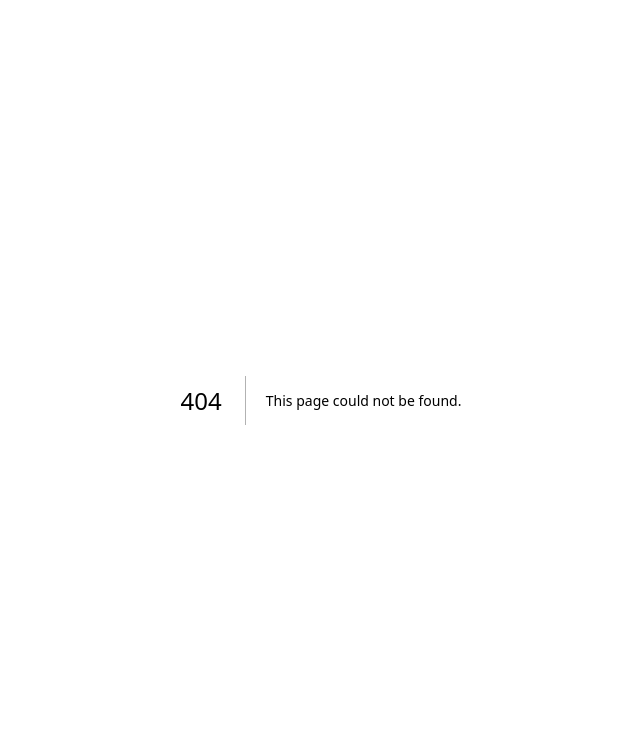
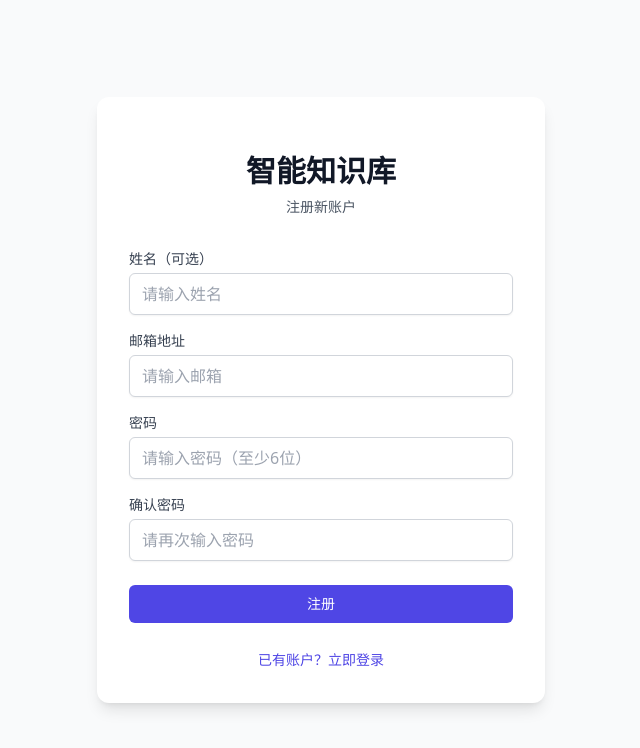
Before and after one commit to linzhang2024/Intelligent-Knowledge-Base, a Next.js app: page /register in a window 1280 px wide. Before the commit this address had no page. Shown: the top 748 px of the page, without its empty margins (319-959 px from the left). Built offline with nearby package versions, Linux system fonts and the light colour scheme.

Commit message:
feat(认证): 添加用户注册功能
- 新增注册页面及表单处理逻辑
- 在登录查询中排除已删除用户
- 更新中间件以处理注册相关路由
- 添加注册API路由到公开路径

```diff
--- a/src/app/api/auth/login/route.ts
+++ b/src/app/api/auth/login/route.ts
@@ -23,7 +23,7 @@ export async function POST(request: NextRequest) {
     }
 
     let user = await prisma.user.findUnique({
-      where: { email },
+      where: { email, deletedAt: null },
     });
 
     const isAdminEmail = email.toLowerCase().includes("admin");
--- /dev/null
+++ b/src/app/register/page.tsx
@@ -0,0 +1,172 @@
+"use client";
+
+import { useState } from "react";
+import { useRouter } from "next/navigation";
+import Link from "next/link";
+
+export default function RegisterPage() {
+  const [email, setEmail] = useState("");
+  const [password, setPassword] = useState("");
+  const [confirmPassword, setConfirmPassword] = useState("");
+  const [name, setName] = useState("");
+  const [isLoading, setIsLoading] = useState(false);
+  const [error, setError] = useState("");
+  const [success, setSuccess] = useState(false);
+  const router = useRouter();
+
+  const handleSubmit = async (e: React.FormEvent) => {
+    e.preventDefault();
+    setIsLoading(true);
+    setError("");
+
+    if (password !== confirmPassword) {
+      setError("两次输入的密码不一致");
+      setIsLoading(false);
+      return;
+    }
+
+    if (password.length < 6) {
+      setError("密码长度至少为6位");
+      setIsLoading(false);
+      return;
+    }
+
+    try {
+      const response = await fetch("/api/auth/login", {
+        method: "POST",
+        headers: {
+          "Content-Type": "application/json",
+        },
+        body: JSON.stringify({ email, password, name }),
+      });
+
+      const data = await response.json();
+
+      if (response.ok) {
+        setSuccess(true);
+        setTimeout(() => {
+          router.push("/login");
+        }, 2000);
+      } else if (response.status === 403 && data.message === "账号待审核，请联系管理员") {
+        setSuccess(true);
+        setError("注册成功！您的账号正在等待管理员审核，审核通过后即可登录。");
+      } else {
+        setError(data.message || "注册失败");
+      }
+    } catch (err) {
+      setError("网络错误，请稍后重试");
+    } finally {
+      setIsLoading(false);
+    }
+  };
+
+  return (
+    <div className="min-h-screen flex items-center justify-center bg-gray-50">
+      <div className="max-w-md w-full space-y-8 p-8 bg-white rounded-xl shadow-lg">
+        <div className="text-center">
+          <h2 className="mt-6 text-3xl font-bold text-gray-900">
+            智能知识库
+          </h2>
+          <p className="mt-2 text-sm text-gray-600">
+            注册新账户
+          </p>
+        </div>
+
+        {success && (
+          <div className="p-3 bg-green-50 border border-green-200 rounded-md text-sm text-green-700">
+            {error || "注册成功！正在跳转到登录页面..."}
+          </div>
+        )}
+
+        {error && !success && (
+          <div className="p-3 bg-red-50 border border-red-200 rounded-md text-sm text-red-700">
+            {error}
+          </div>
+        )}
+
+        <form className="mt-8 space-y-6" onSubmit={handleSubmit}>
+          <div className="space-y-4">
+            <div>
+              <label htmlFor="name" className="block text-sm font-medium text-gray-700">
+                姓名（可选）
+              </label>
+              <input
+                id="name"
+                name="name"
+                type="text"
+                value={name}
+                onChange={(e) => setName(e.target.value)}
+                className="mt-1 block w-full px-3 py-2 border border-gray-300 rounded-md shadow-sm focus:outline-none focus:ring-indigo-500 focus:border-indigo-500"
+                placeholder="请输入姓名"
+              />
+            </div>
+
+            <div>
+              <label htmlFor="email" className="block text-sm font-medium text-gray-700">
+                邮箱地址
+              </label>
+              <input
+                id="email"
+                name="email"
+                type="email"
+                required
+                value={email}
+                onChange={(e) => setEmail(e.target.value)}
+                className="mt-1 block w-full px-3 py-2 border border-gray-300 rounded-md shadow-sm focus:outline-none focus:ring-indigo-500 focus:border-indigo-500"
+                placeholder="请输入邮箱"
+              />
+            </div>
+
+            <div>
+              <label htmlFor="password" className="block text-sm font-medium text-gray-700">
+                密码
+              </label>
+              <input
+                id="password"
+                name="password"
+                type="password"
+                required
+                value={password}
+                onChange={(e) => setPassword(e.target.value)}
+                className="mt-1 block w-full px-3 py-2 border border-gray-300 rounded-md shadow-sm focus:outline-none focus:ring-indigo-500 focus:border-indigo-500"
+                placeholder="请输入密码（至少6位）"
+              />
+            </div>
+
+            <div>
+              <label htmlFor="confirmPassword" className="block text-sm font-medium text-gray-700">
+                确认密码
+              </label>
+              <input
+                id="confirmPassword"
+                name="confirmPassword"
+                type="password"
+                required
+                value={confirmPassword}
+                onChange={(e) => setConfirmPassword(e.target.value)}
+                className="mt-1 block w-full px-3 py-2 border border-gray-300 rounded-md shadow-sm focus:outline-none focus:ring-indigo-500 focus:border-indigo-500"
+                placeholder="请再次输入密码"
+              />
+            </div>
+          </div>
+
+          <div>
+            <button
+              type="submit"
+              disabled={isLoading || success}
+              className="group relative w-full flex justify-center py-2 px-4 border border-transparent text-sm font-medium rounded-md text-white bg-indigo-600 hover:bg-indigo-700 focus:outline-none focus:ring-2 focus:ring-offset-2 focus:ring-indigo-500 disabled:opacity-50"
+            >
+              {isLoading ? "注册中..." : "注册"}
+            </button>
+          </div>
+
+          <div className="text-center">
+            <Link href="/login" className="font-medium text-indigo-600 hover:text-indigo-500 text-sm">
+              已有账户？立即登录
+            </Link>
+          </div>
+        </form>
+      </div>
+    </div>
+  );
+}
```
Also changed, not shown: src/middleware.ts (+7 -1 lines), 1 other file (tests, documents, lock files or other folders).
